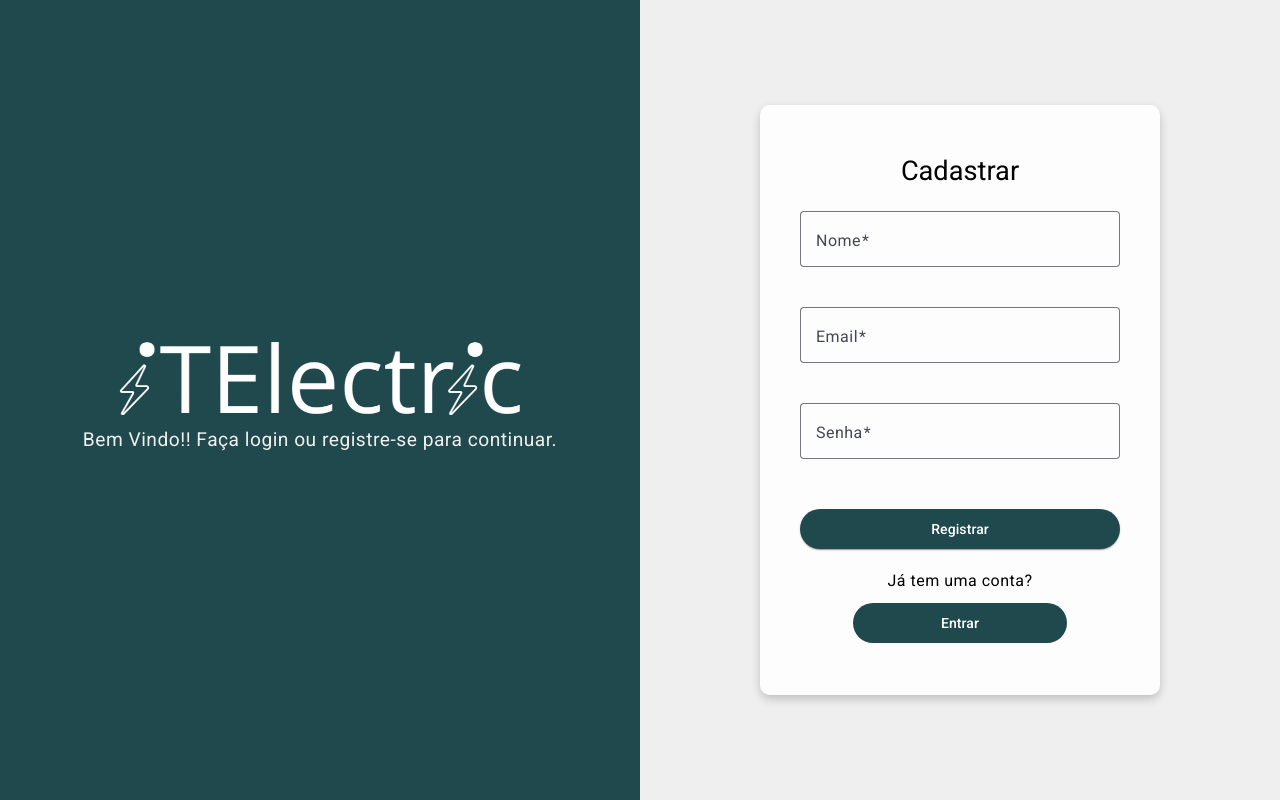
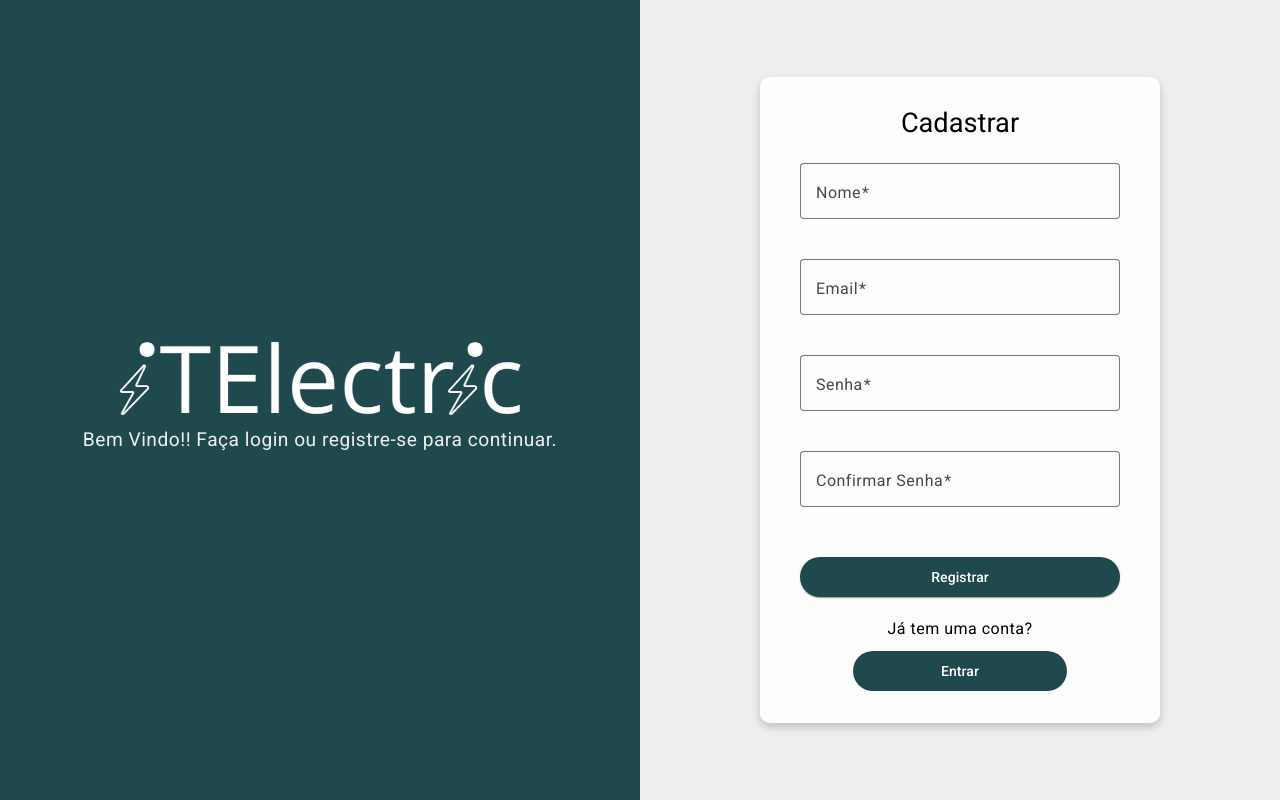
Before and after one commit to DiegoPriess/itelectric-app, an Angular app: page /cadastrar in a window 1280 px wide. Built offline with nearby package versions, Linux system fonts and the light colour scheme.

Commit message:
Adicionando confirmação de senha

```diff
--- a/src/app/component/user/register/register.component.html
+++ b/src/app/component/user/register/register.component.html
@@ -13,12 +13,12 @@
 
     <mat-form-field appearance="outline" class="full-width">
       <mat-label>Senha</mat-label>
-      <input
-        matInput
-        formControlName="password"
-        placeholder="**********"
-        type="password"
-      />
+      <input matInput formControlName="password" placeholder="**********" type="password" />
+    </mat-form-field>
+
+    <mat-form-field appearance="outline" class="full-width">
+      <mat-label>Confirmar Senha</mat-label>
+      <input matInput formControlName="confirmPassword" placeholder="**********" type="password" />
     </mat-form-field>
 
     <button mat-raised-button color="primary" (click)="register()">
--- a/src/app/component/user/register/register.component.ts
+++ b/src/app/component/user/register/register.component.ts
@@ -26,19 +26,37 @@ export class RegisterComponent implements OnInit {
   form!: FormGroup;
 
   constructor(private readonly fb: FormBuilder,
-    private readonly utilsService: UtilsService,
-    private readonly userService: UserService,
-    private readonly router: Router) { }
+              private readonly utilsService: UtilsService,
+              private readonly userService: UserService,
+              private readonly router: Router) { }
 
   ngOnInit(): void {
     this.form = this.fb.group({
       name: [null, [Validators.required]],
       email: [null, [Validators.required, Validators.email]],
-      password: [null, Validators.required]
+      password: [null, Validators.required],
+      confirmPassword: [null, Validators.required]
+    }, {
+      validators: this.passwordMatchValidator
     });
   }
 
+  passwordMatchValidator(formGroup: FormGroup) {
+    const password = formGroup.get('password')?.value;
+    const confirmPassword = formGroup.get('confirmPassword')?.value;
+
+    if (password && confirmPassword && password !== confirmPassword) {
+      formGroup.get('confirmPassword')?.setErrors({ mismatch: true });
+    } else {
+      formGroup.get('confirmPassword')?.setErrors(null);
+    }
+  }
+
   register() {
+    if (this.form.invalid) {
+      return;
+    }
+
     this.userService
       .register(
         this.form.get('name')?.value,
@@ -48,6 +66,5 @@ export class RegisterComponent implements OnInit {
         this.router.navigateByUrl("/entrar");
         this.utilsService.showSuccessMessage("Usuário criado com sucesso!");
       });
-
   }
 }
--- a/src/app/page/home/home.component.scss
+++ b/src/app/page/home/home.component.scss
@@ -38,7 +38,7 @@
 
   	.transparent-box {
     	background-color: rgba(255, 255, 255, 0.9);
-    	padding: 40px;
+    	padding: 20px 40px;
     	border-radius: 10px;
     	box-shadow: 0px 4px 10px rgba(0, 0, 0, 0.2);
     	width: 100%;
```
